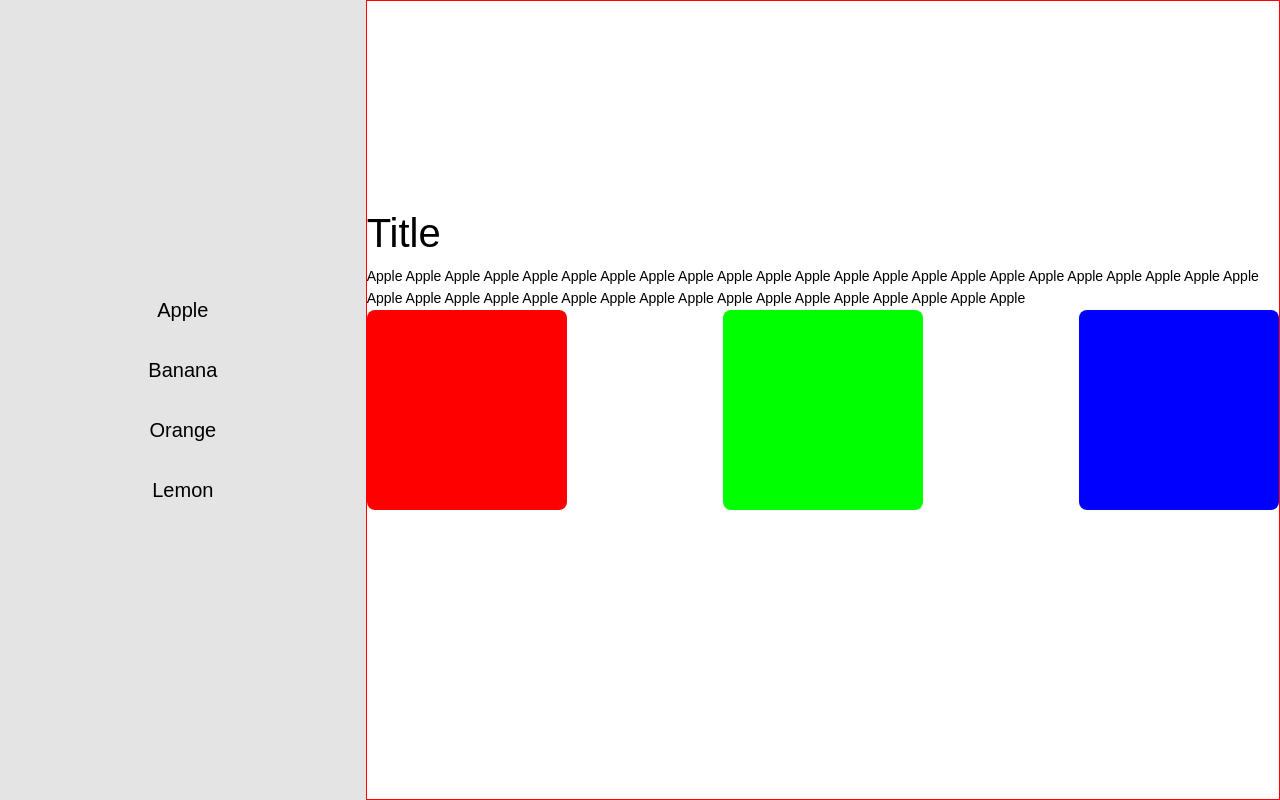
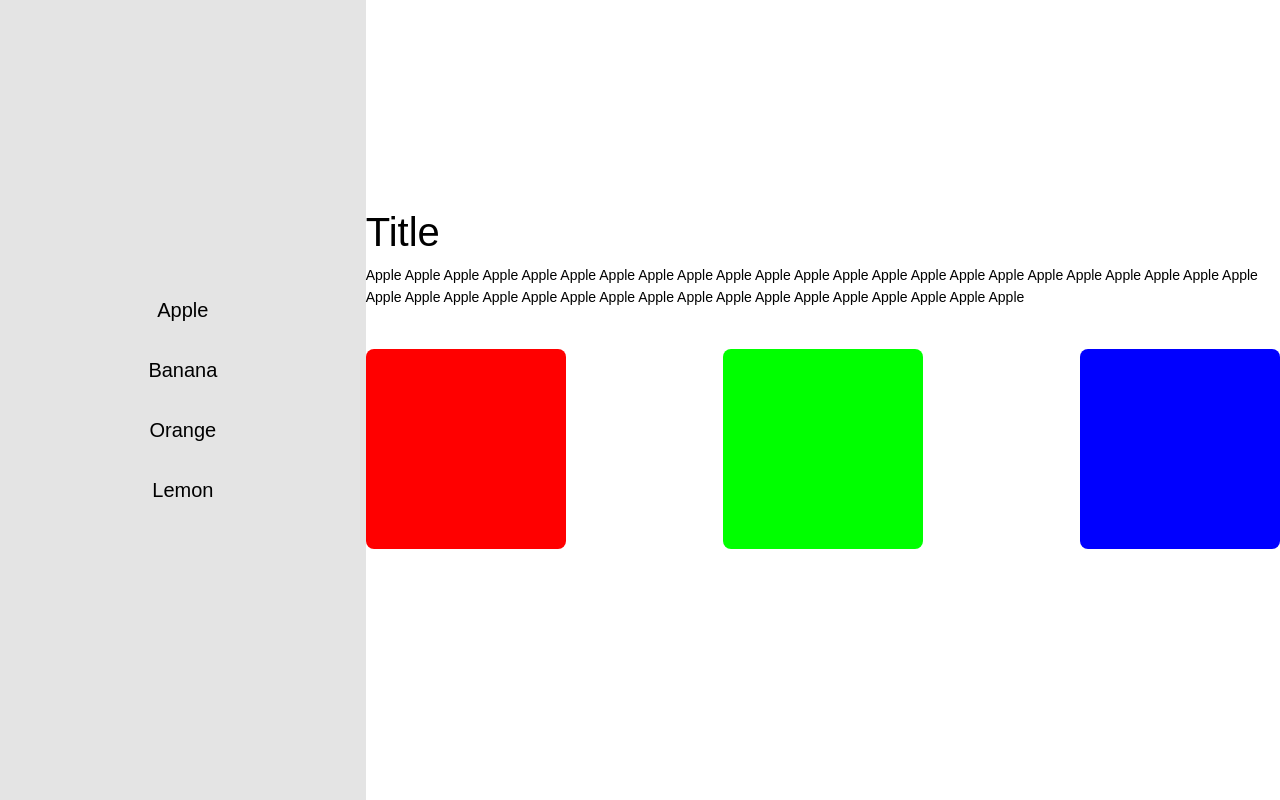
Before and after one commit to kaminiso-git/narou_practice, a Vue app: page / in a window 1280 px wide. Built offline with nearby package versions, Linux system fonts and the light colour scheme.

Commit message:
枠線消去と四角の余白

```diff
--- a/src/components/MainContent.vue
+++ b/src/components/MainContent.vue
@@ -20,7 +20,6 @@ defineProps<{
 
 <style module>
 .container {
-  border: 1px solid red;
   width: 1000px;
   margin: auto;
   height: 100%;
@@ -35,5 +34,6 @@ defineProps<{
   display: flex;
   flex-direction: row;
   justify-content: space-between;
+  margin-top: 40px;
 }
 </style>
```
